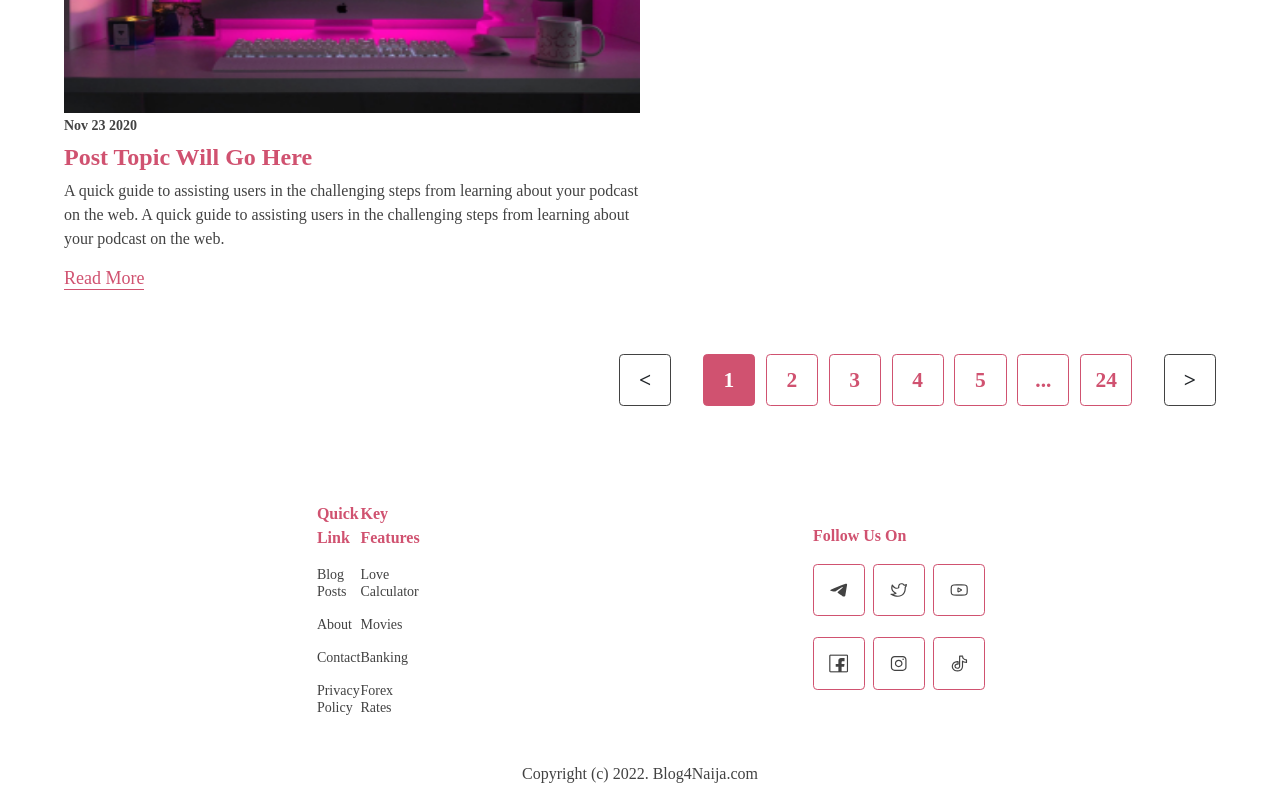
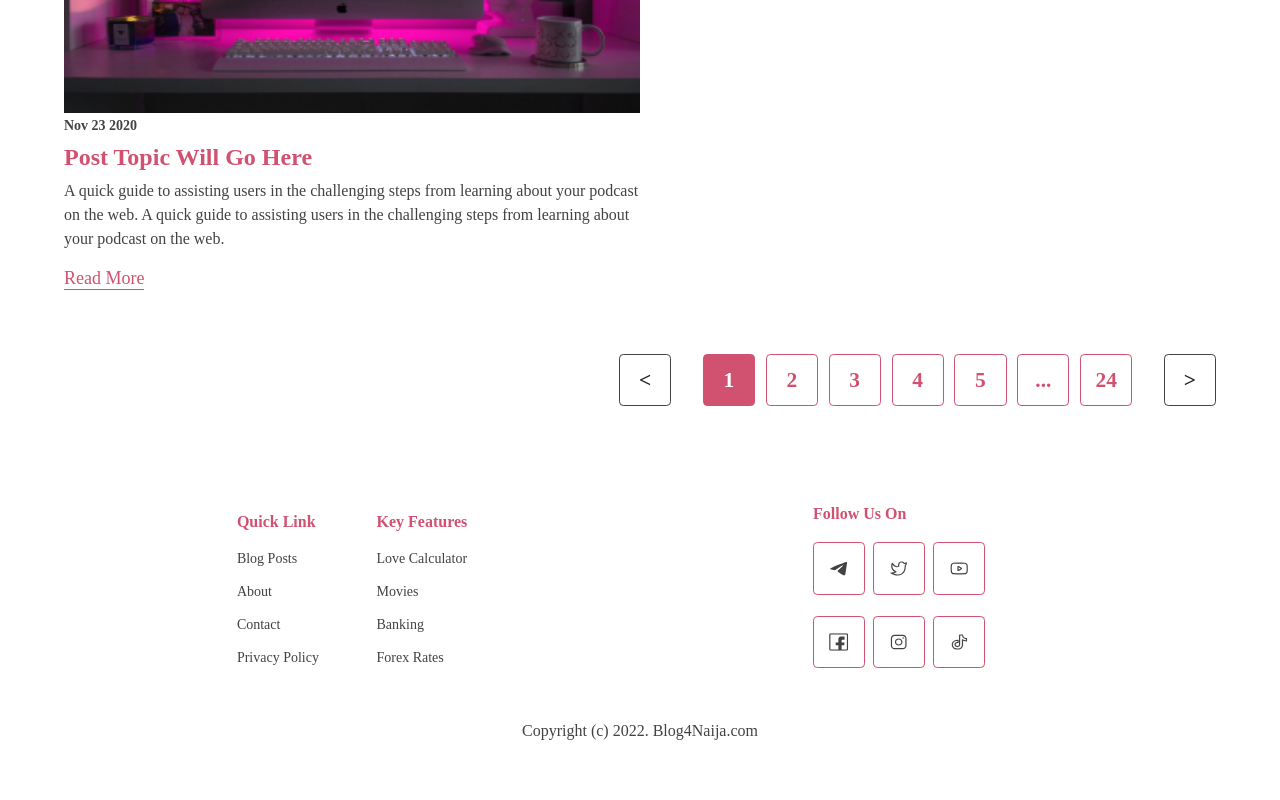
Before and after one commit to Richey24/Blog4naija, a React (Create React App) app: page / in a window 1280 px wide. Shown: the part 2704-3504 px from the top of the page. After the commit the page ends 3461 px from the top, so only its background shows below. Built offline with nearby package versions, Linux system fonts and the light colour scheme.

Commit message:
started blog project

```diff
--- a/src/App.css
+++ b/src/App.css
@@ -368,7 +368,7 @@
 .mainFoot1 {
     display: flex;
     width: 100%;
-    justify-content: space-between;
+    justify-content: space-around;
 }
 
 .foot {
--- a/src/components/Footer.jsx
+++ b/src/components/Footer.jsx
@@ -12,7 +12,7 @@ const Footer = ({ size }) => {
 
             <footer className="foot">
                 <div className={size === "large" ? "mainFoot" : "mainFoot1"}>
-                    <div style={{ marginLeft: '5rem' }}>
+                    <div>
                         <p className="footHead">Quick Link</p>
                         <Link style={{ textDecoration: "none" }} to={`blog`}>
                             <p className="footLink">Blog Posts</p>
@@ -27,7 +27,7 @@ const Footer = ({ size }) => {
                             <p className="footLink">Privacy Policy</p>
                         </Link>
                     </div>
-                    <div style={{ marginRight: '5rem' }}>
+                    <div>
                         <p className="footHead">Key Features</p>
                         <Link style={{ textDecoration: "none" }} to={`love`}>
                             <p className="footLink">Love Calculator</p>
```
